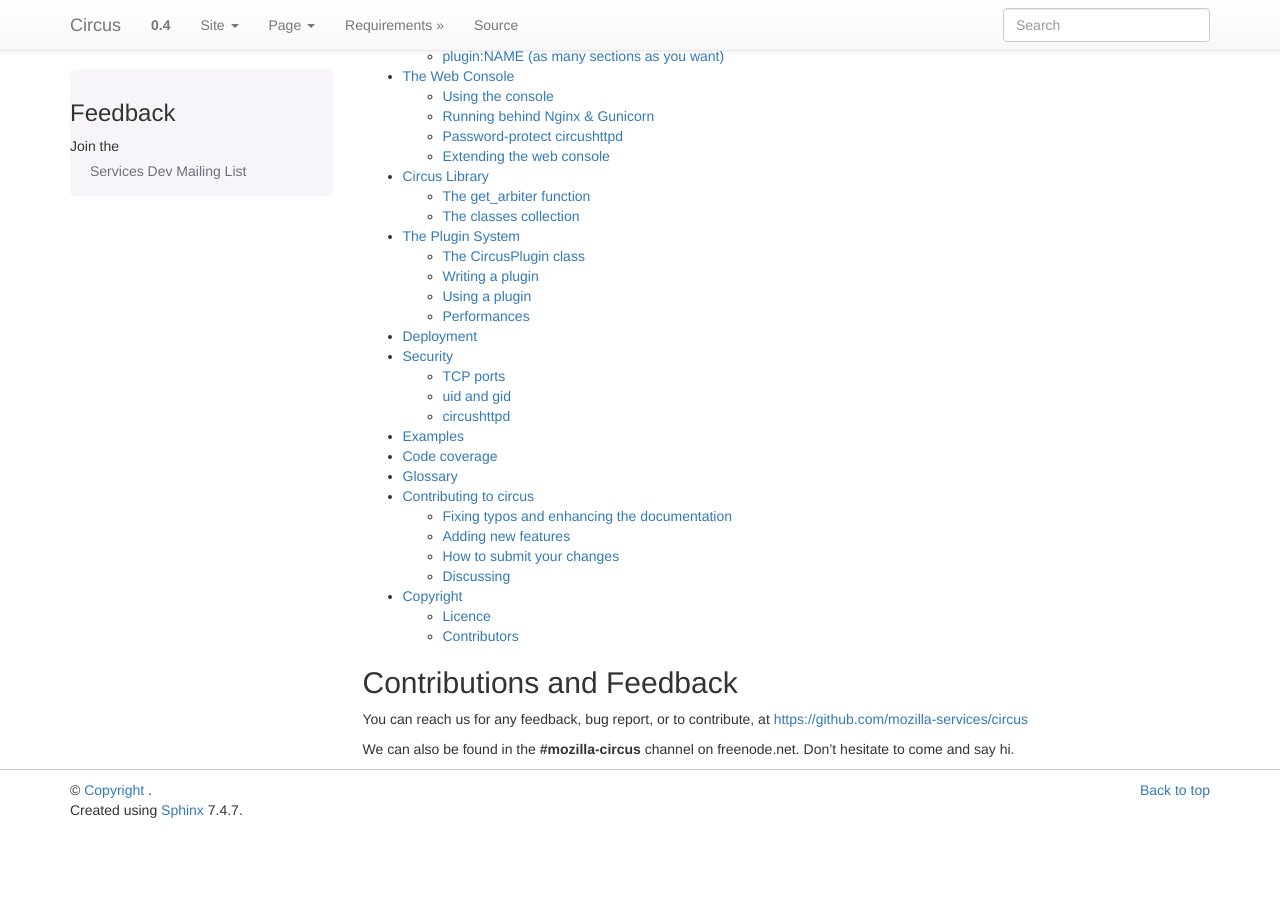
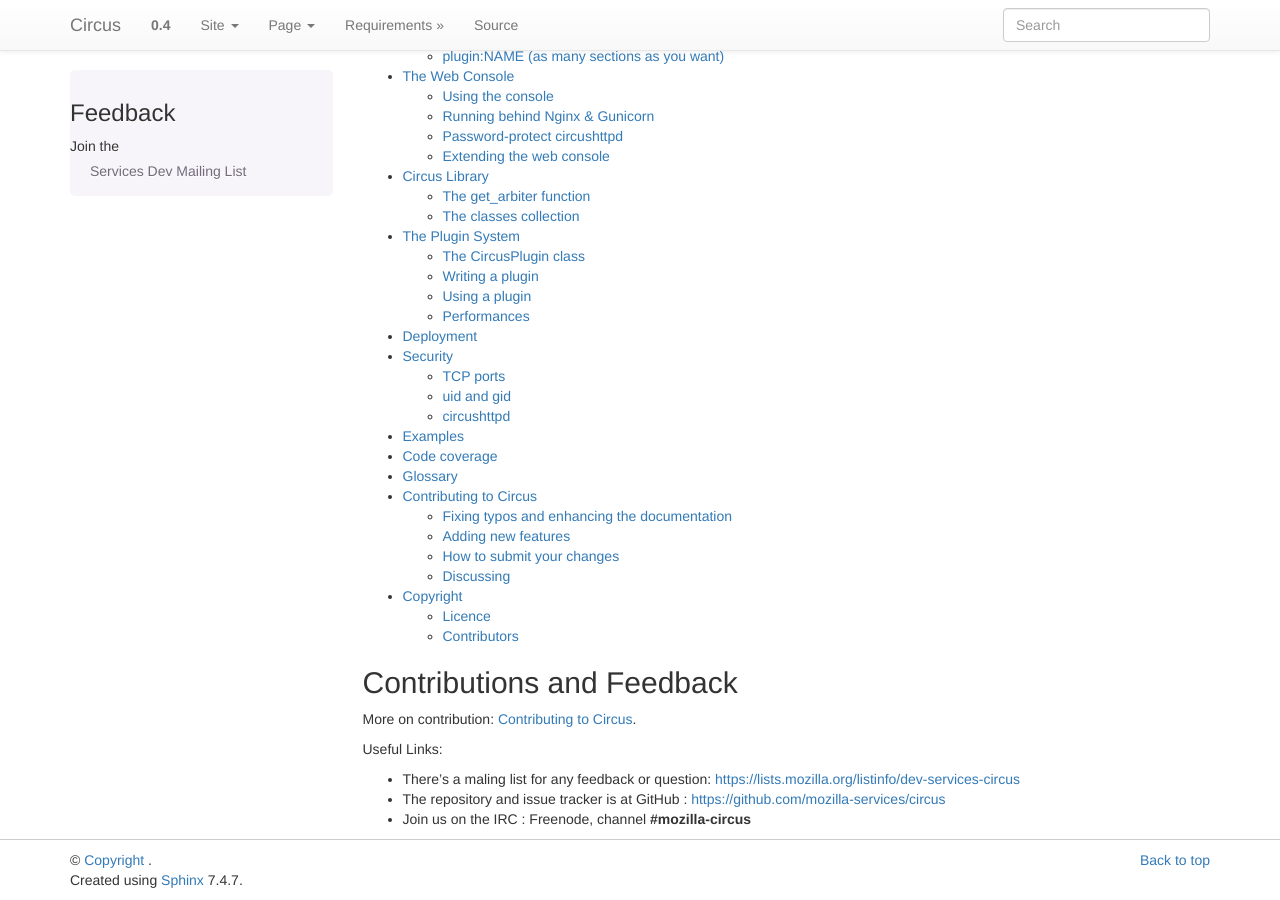
Before and after one commit to circus-tent/circus, a Sphinx documentation site: the page built from docs/source/index.rst, in a window 1280 px wide and 900 px high, scrolled down 2642 px. Built offline with Sphinx 7.4.7, drawn with Linux system fonts in a browser that asks for light colours; pages that are not in the unit, such as notebooks, are missing from menus; before the commit the page ends 3472 px from its top, so only the background shows below that.

Commit message:
added the ML

```diff
--- a/docs/source/index.rst
+++ b/docs/source/index.rst
@@ -182,8 +182,11 @@
 Contributions and Feedback
 --------------------------
 
-You can reach us for any feedback, bug report, or to contribute, at
-https://github.com/mozilla-services/circus
+More on contribution: :ref:`contribs`.
 
-We can also be found in the **#mozilla-circus** channel on freenode.net. Don't
-hesitate to come and say hi.
+
+Useful Links:
+
+- There's a maling list for any feedback or question: https://lists.mozilla.org/listinfo/dev-services-circus
+- The repository and issue tracker is at GitHub : https://github.com/mozilla-services/circus
+- Join us on the IRC : Freenode, channel **#mozilla-circus**
```
Also changed, not shown: README.rst (+4 -4 lines), docs/source/contributing.rst (+15 -8 lines).
